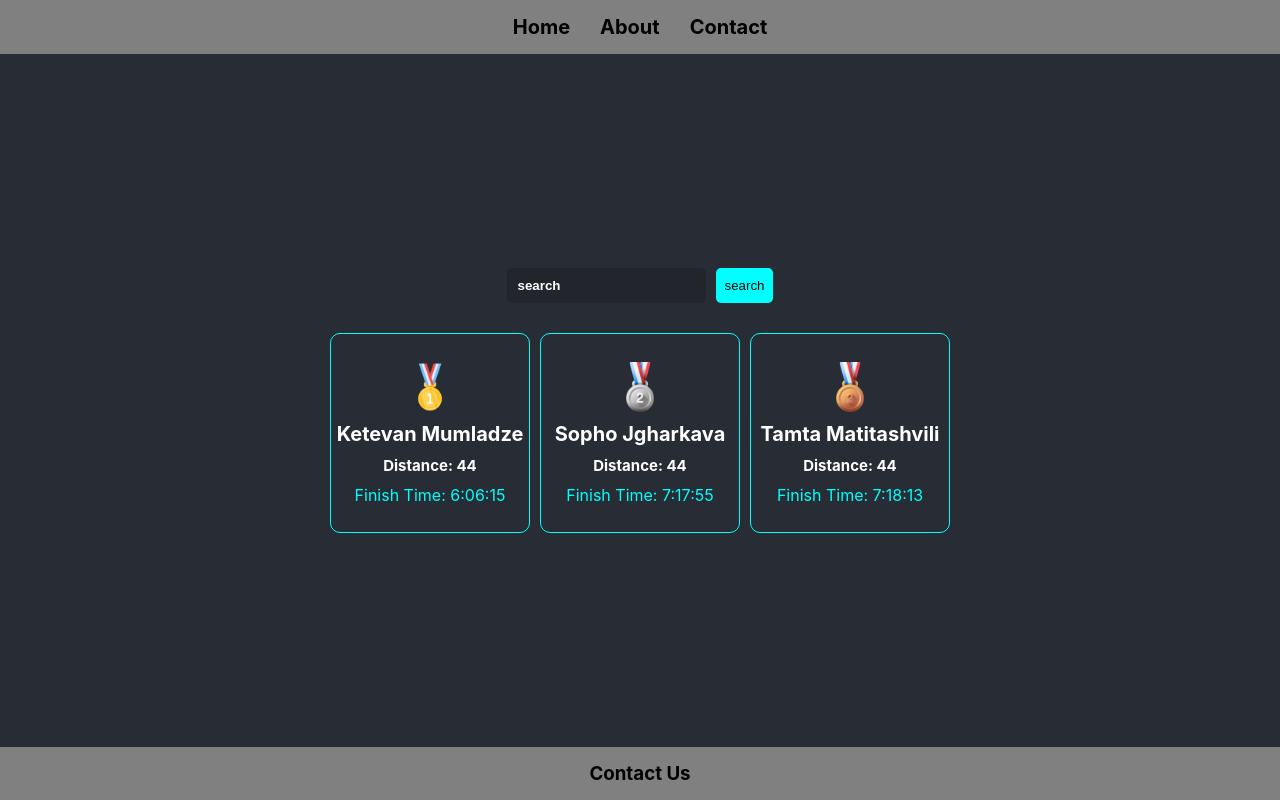
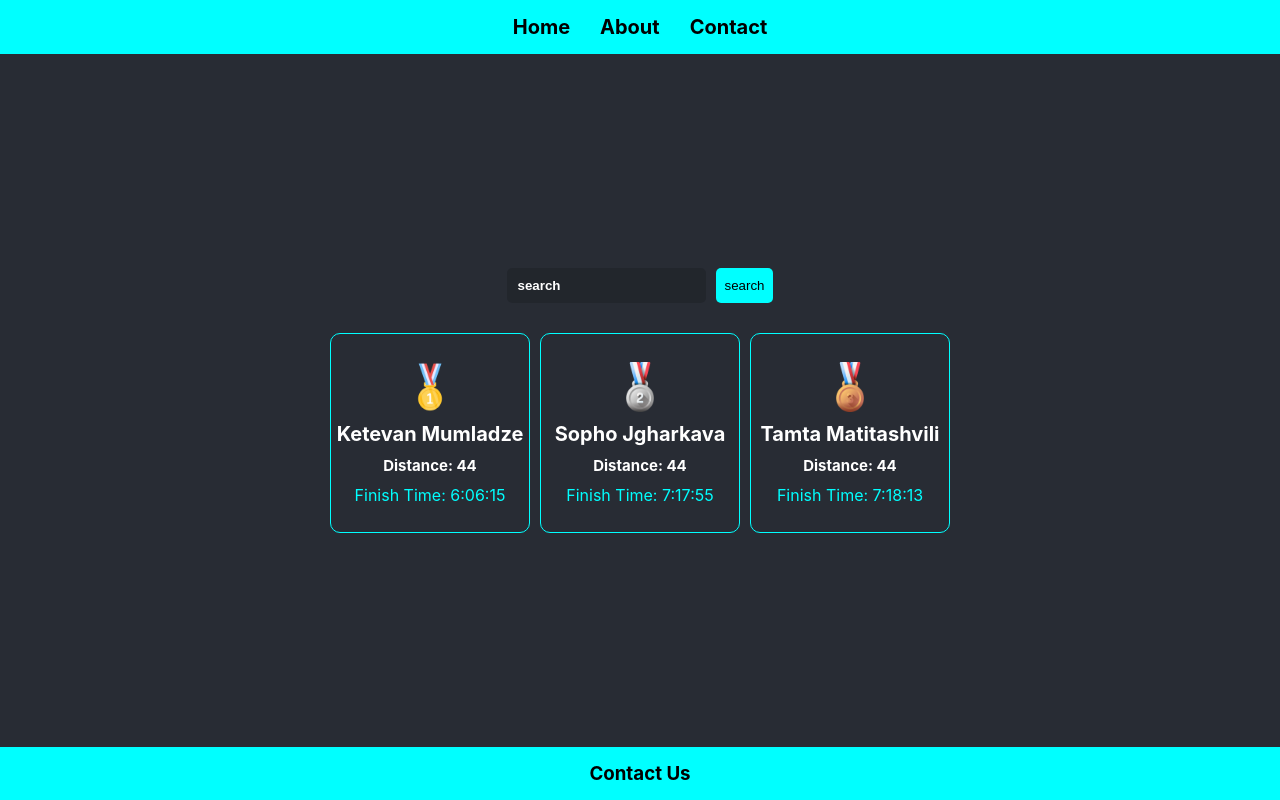
Before and after one commit to kmumladze/React, a React (Create React App) app: page / in a window 1280 px wide. Built offline with nearby package versions, Linux system fonts and the light colour scheme.

Commit message:
style: footer and header background

```diff
--- a/src/App.css
+++ b/src/App.css
@@ -55,12 +55,12 @@ ul {
 .nav {
   padding-top: 15px;
   padding-bottom: 15px;
-  background-color: grey;
+  background-color: aqua;
 }
 .footer {
   padding-top: 15px;
   padding-bottom: 15px;
-  background-color: grey;
+  background-color: aqua;
 }
 
 .App-header {
```
